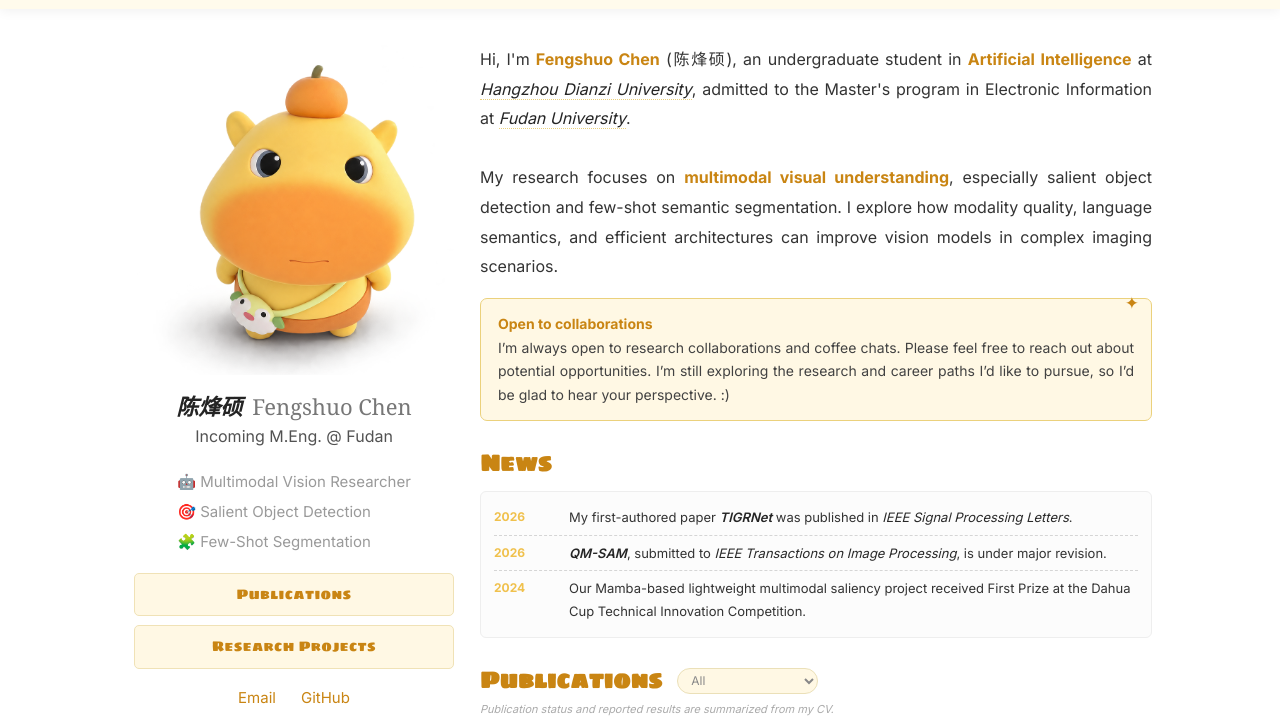
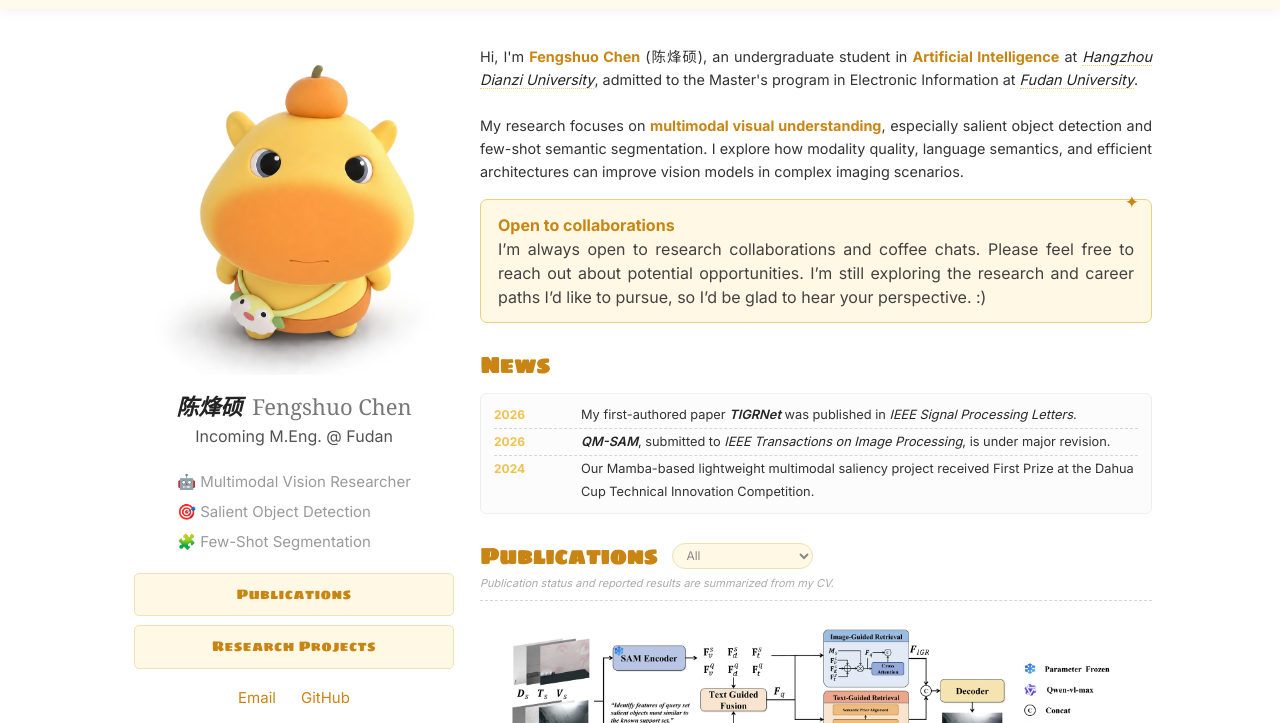
Before and after one commit to FengshuoChen/FengshuoChen.github.io, a plain HTML site: page index.html in a window 1280 px wide. Shown: the part 47-770 px from the top of the page. Drawn offline with Linux system fonts and the light colour scheme.

Commit message:
Match right-column typography to Anleeno Academic

```diff
--- a/index.html
+++ b/index.html
@@ -10,7 +10,7 @@
   <link rel="preconnect" href="https://fonts.gstatic.com" crossorigin>
   <link href="https://fonts.googleapis.com/css2?family=Inter:wght@400;500;600;700;800&family=Sigmar+One&display=swap" rel="stylesheet">
   <link rel="stylesheet" href="styles.css">
-  <link rel="stylesheet" href="readability.css?v=sidebar-sticky-2">
+  <link rel="stylesheet" href="readability.css?v=anleeno-type-1">
 </head>
 <body>
   <header class="header-wrapper">
--- a/readability.css
+++ b/readability.css
@@ -172,3 +172,13 @@ body{font-size:16px;line-height:1.7}
 #paper-tigrnet.publication-card{align-items:flex-start;flex-direction:column}
 #paper-tigrnet .publication-figure{display:block;flex:none;width:100%;max-width:1200px;height:auto;object-fit:contain;border:0;border-radius:0;background:transparent}
 #paper-tigrnet .publication-content{width:100%}
+
+/* Match the right-column type scale used by anleeno-academic. */
+@media(min-width:1001px){
+  .right-content{font-size:.9rem;line-height:1.6}
+  .intro-text{font-size:.9rem;line-height:1.6}
+  .card-title{font-size:1.4rem}
+  .news-list li{font-size:.8rem;grid-template-columns:80px minmax(0,1fr);padding:2px 0}
+  .publication-title{font-size:1rem;line-height:1.35}
+  .callout{font-size:1rem;line-height:1.5}
+}
```
